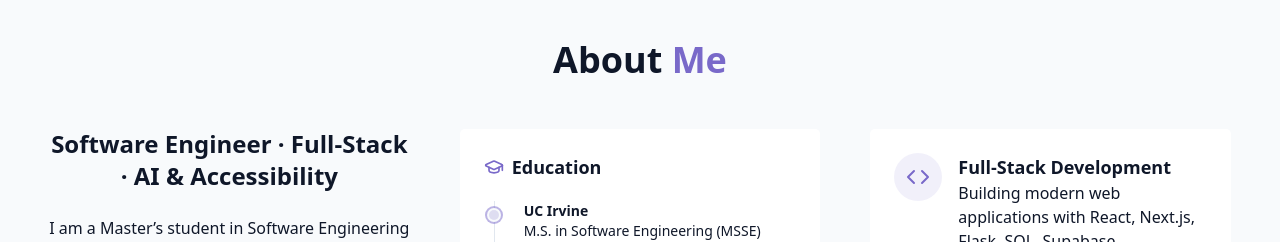
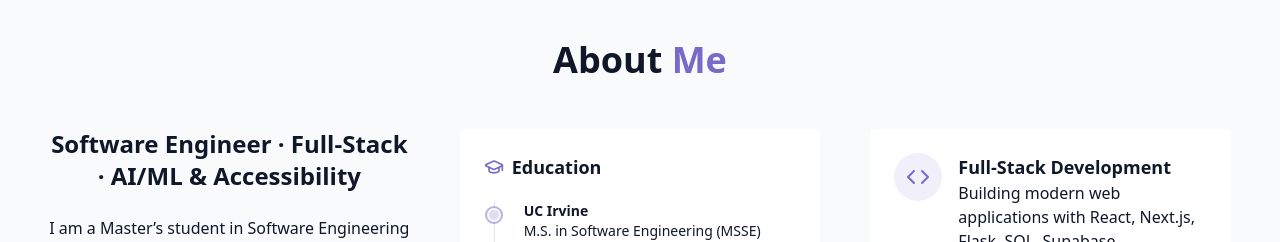
Before and after one commit to abdulksyed10/My-Portfolio-Website, a React (Vite) app: page / in a window 1280 px wide. Shown: the part 820-1062 px from the top of the page. Built offline with nearby package versions, Linux system fonts and the light colour scheme.

Commit message:
Minor update

```diff
--- a/src/components/AboutSection.jsx
+++ b/src/components/AboutSection.jsx
@@ -58,7 +58,7 @@ export const AboutSection = () => {
           {/* Left */}
           <div className="space-y-6">
             <h3 className="text-2xl font-semibold">
-              Software Engineer · Full-Stack · AI & Accessibility
+              Software Engineer · Full-Stack · AI/ML & Accessibility
             </h3>
 
             <p className="text-muted-foreground">
```
